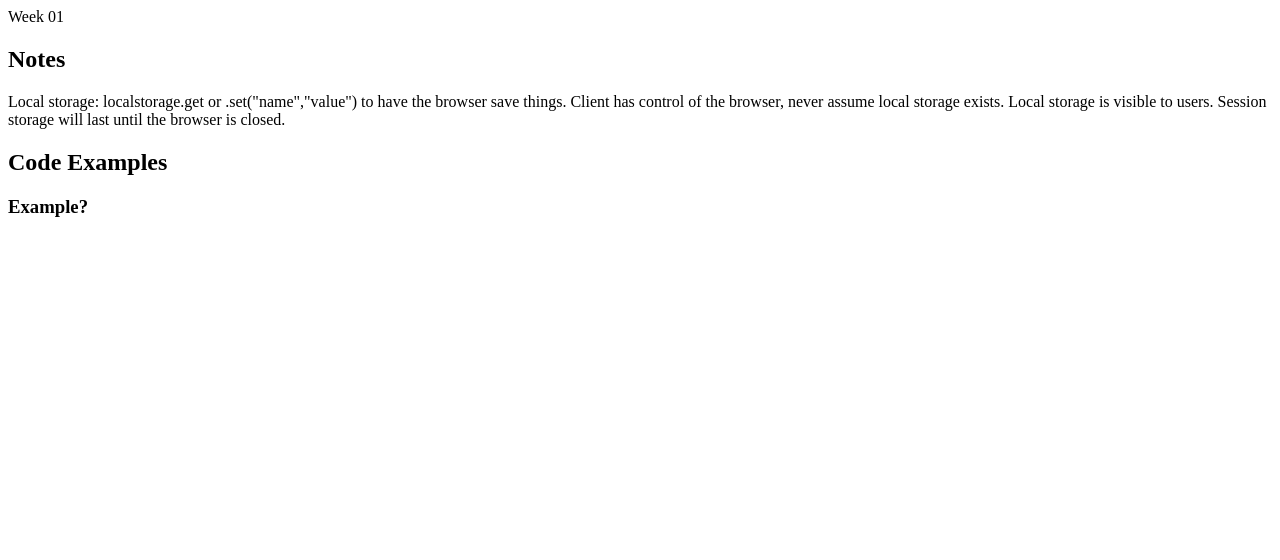
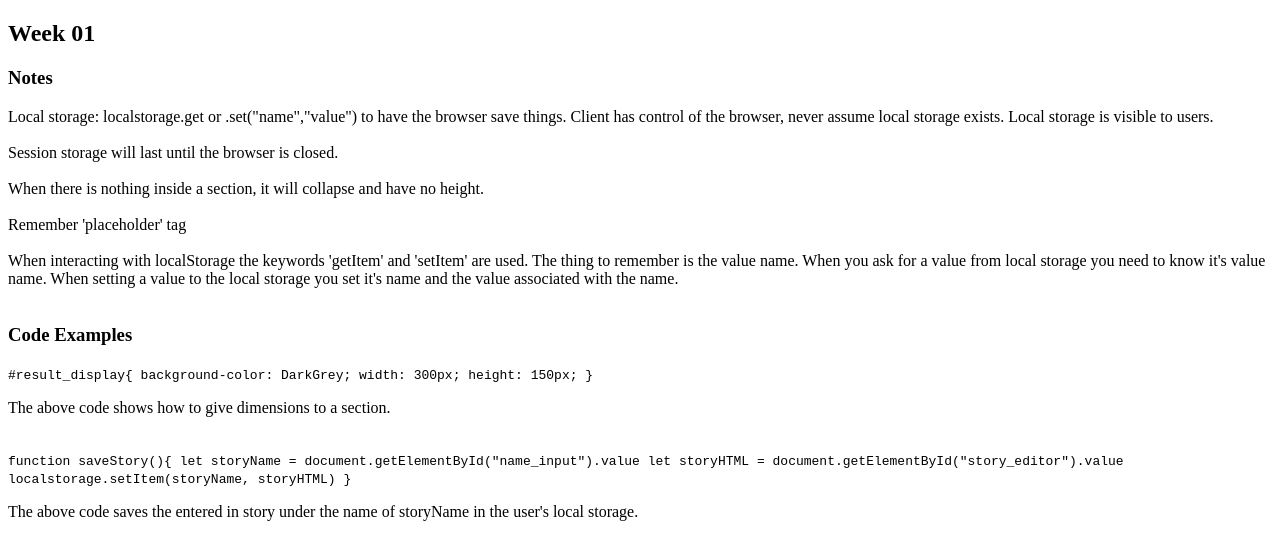
Before and after one commit to clo15008/WDD330, a plain HTML site: page week01/week1.html in a window 1280 px wide. Drawn offline with Linux system fonts and the light colour scheme.

Commit message:
week 1 notes

```diff
--- a/week01/week1.html
+++ b/week01/week1.html
@@ -6,20 +6,46 @@
     <title>Document</title>
 </head>
 <body>
-    <header>Week 01</header>
+    <h2>Week 01</h2>
     <main>
-        <h2>Notes</h1>
+        <h3>Notes</h3>
         <p>Local storage: localstorage.get or .set("name","value") to have the browser save
             things. Client has control of the browser, never assume local storage exists.
             Local storage is visible to users.
-
+            <br/><br/>
             Session storage will last until the browser is closed.
+            <br/><br/>
+            When there is nothing inside a section, it will collapse and have no height.
+            <br/><br/>
+            Remember 'placeholder' tag
+            <br/><br/>
+            When interacting with localStorage the keywords 'getItem' and 'setItem' are used.
+            The thing to remember is the value name. When you ask for a value from local storage
+            you need to know it's value name. When setting a value to the local storage you set
+            it's name and the value associated with the name.
+            <br/><br/>
         </p>
-        <h2>Code Examples</h2>
+        <h3>Code Examples</h3>
         <code>
-
+            #result_display{
+                background-color: DarkGrey;
+                width: 300px;
+                height: 150px;
+            }
         </code>
-        <h3>Example?</h3>
+        <p>
+            The above code shows how to give dimensions to a section.<br/><br/>
+        </p>
+        <code>
+            function saveStory(){
+                let storyName = document.getElementById("name_input").value
+                let storyHTML = document.getElementById("story_editor").value
+                localstorage.setItem(storyName, storyHTML)
+            }
+        </code>
+        <p>The above code saves the entered in story under the name of storyName in the user's local
+            storage.
+        </p>
     </main>
     <footer></footer>
 </body>
```
